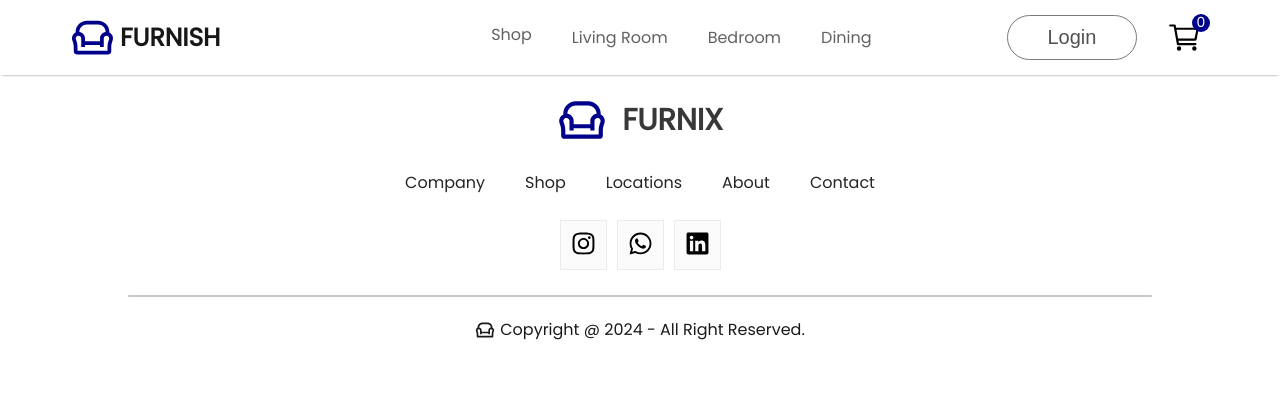
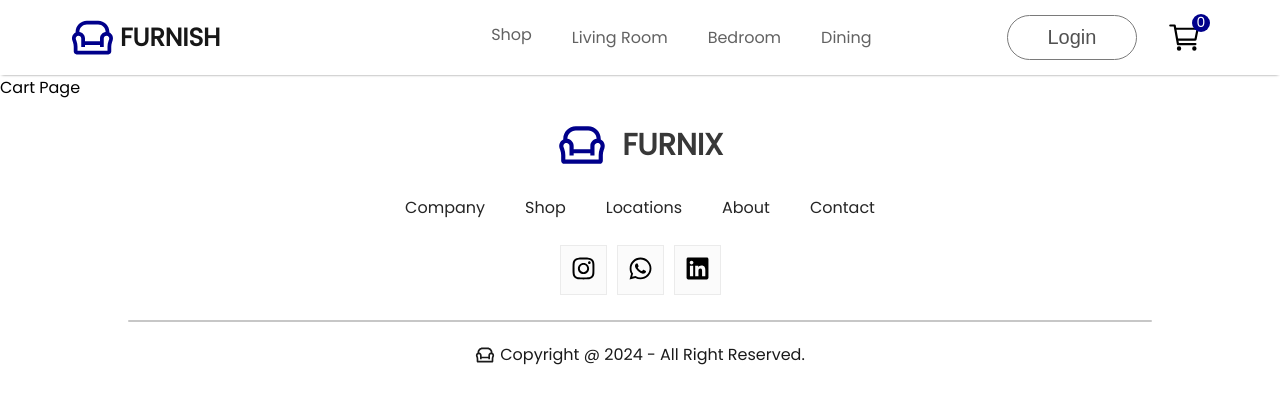
Before and after one commit to iambasilp/Fullstack-Furniture-Webapp, a React (Vite) app in the folder frontend/: page /cart in a window 1280 px wide. Shown: the top 404 px of the page. Built offline with nearby package versions, Linux system fonts and the light colour scheme; no server answers.

Commit message:
Cart Page Added

```diff
--- a/frontend/src/App.jsx
+++ b/frontend/src/App.jsx
@@ -5,6 +5,7 @@
 import ShopCategory from "./Pages/ShopCategory/ShopCategory";
 import Product from "./Pages/Product/Product";
 import LoginSignup from "./Pages/LoginSignup/LoginSignup";
+import Cart from "./Pages/Cart/Cart";
 
 const App = () => {
   return (
@@ -25,6 +26,7 @@
           <Route path="/product" element={<Product />} />
           <Route path="/product/:productId" element={<Product />} />
           <Route path="/login" element={<LoginSignup />} />
+          <Route path="/cart" element={<Cart />} />
         </Routes>
         <Footer />
       </BrowserRouter>
--- a/frontend/src/Components/Shared/Navbar/Navbar.css
+++ b/frontend/src/Components/Shared/Navbar/Navbar.css
@@ -151,6 +151,7 @@
     left: 0;
   }
   .nav-menu-visible {
+    z-index: 99;
     display: flex;
     flex-direction: column;
     height: 25vh;
--- a/frontend/src/Components/Shared/Navbar/Navbar.jsx
+++ b/frontend/src/Components/Shared/Navbar/Navbar.jsx
@@ -74,9 +74,9 @@
           <Link to="/login">
             <button>Login</button>
           </Link>
-          <div className="cart-icon">
+          <Link className="cart-icon" to="/cart">
             <IoCartOutline />
-          </div>
+          </Link>
           <div className="nav-cart-count">{0}</div>
         </div>
       </div>
--- /dev/null
+++ b/frontend/src/Pages/Cart/Cart.jsx
@@ -0,0 +1,11 @@
+import React from 'react'
+
+const Cart = () => {
+  return (
+    <div>
+      Cart Page
+    </div>
+  )
+}
+
+export default Cart
```
Also changed, not shown: frontend/src/Pages/Cart/Cart.css (added).
